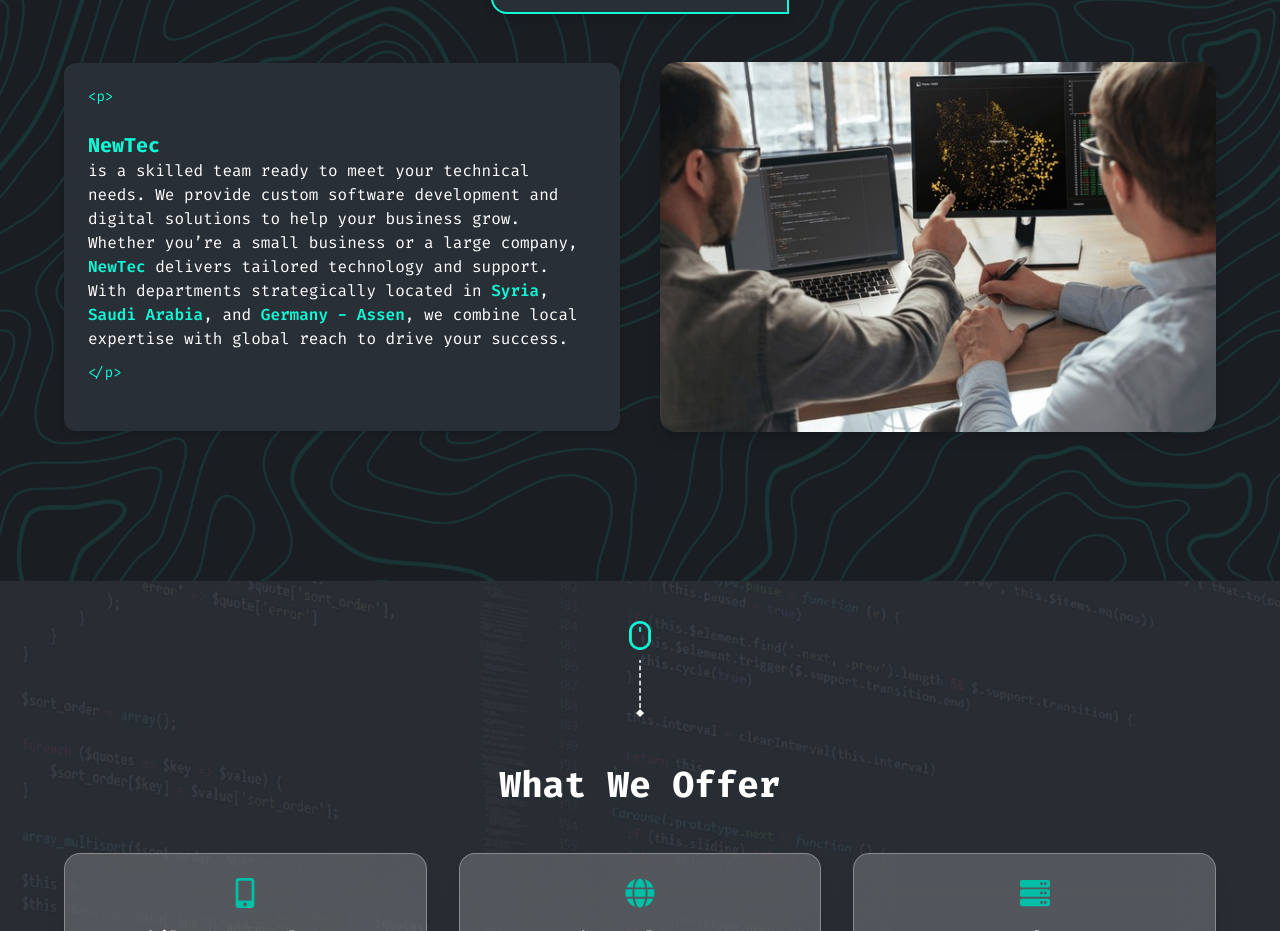
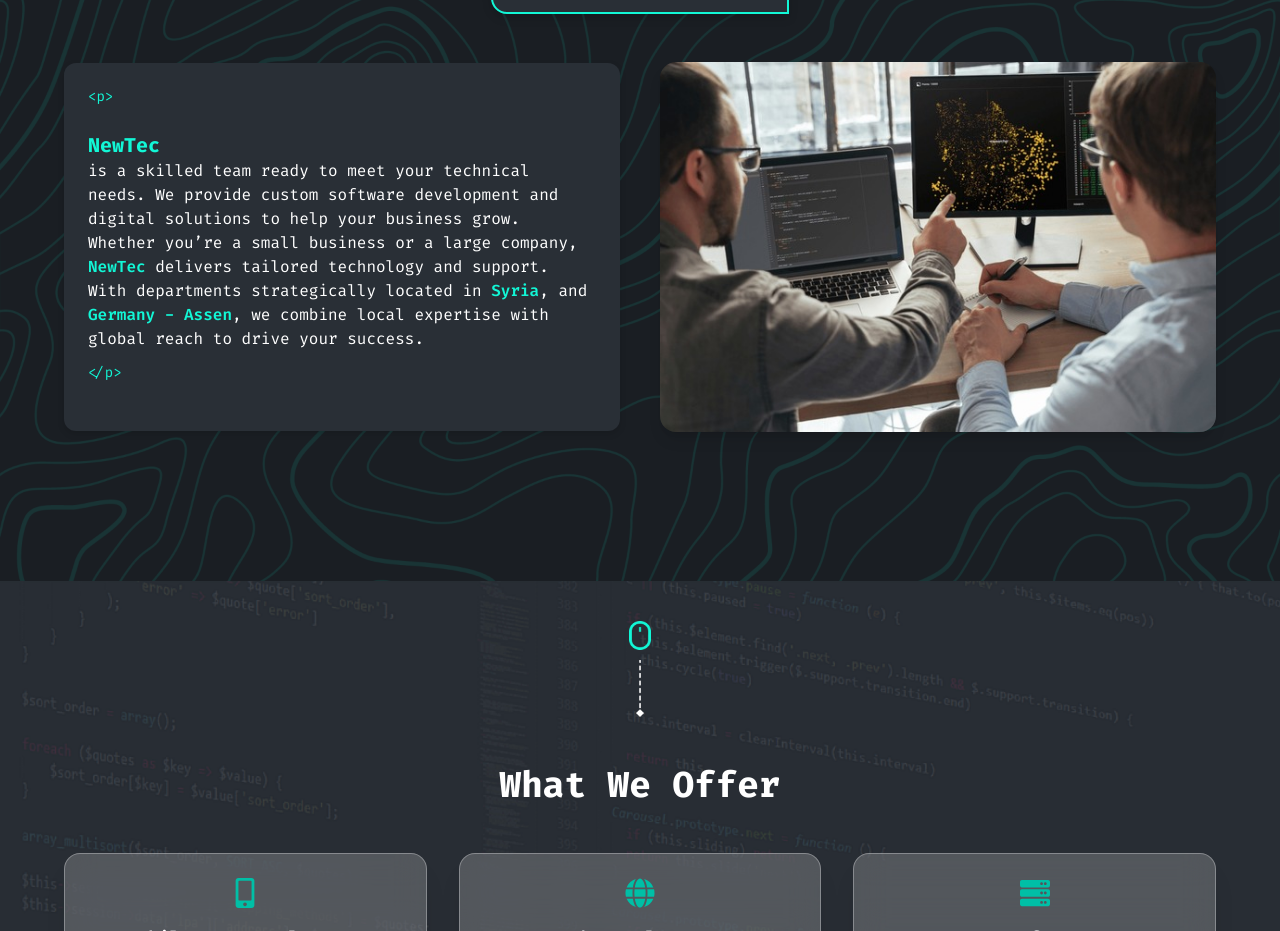
Before and after one commit to OmairALkhateeb/NewTech, a Next.js app: page / in a window 1280 px wide. Shown: the part 1120-2051 px from the top of the page. Built offline with nearby package versions, Linux system fonts and the light colour scheme.

Commit message:
SecSection.tsx

```diff
--- a/app/components/SecSection.tsx
+++ b/app/components/SecSection.tsx
@@ -48,7 +48,8 @@
               <br />
               With departments strategically located in{' '}
               <span className="text-[#12F7D6] font-semibold">Syria</span>,{' '}
-              <span className="text-[#12F7D6] font-semibold">Saudi Arabia</span>, and{' '}
+{/*               <span className="text-[#12F7D6] font-semibold">Saudi Arabia</span>, */}
+              and{' '}
               <span className="text-[#12F7D6] font-semibold">Germany - Assen</span>, we combine local expertise with global reach to drive your success.
             </p>
             <span className="text-[#12F7D6] text-xs md:text-sm">&lt;/p&gt;</span>
```
